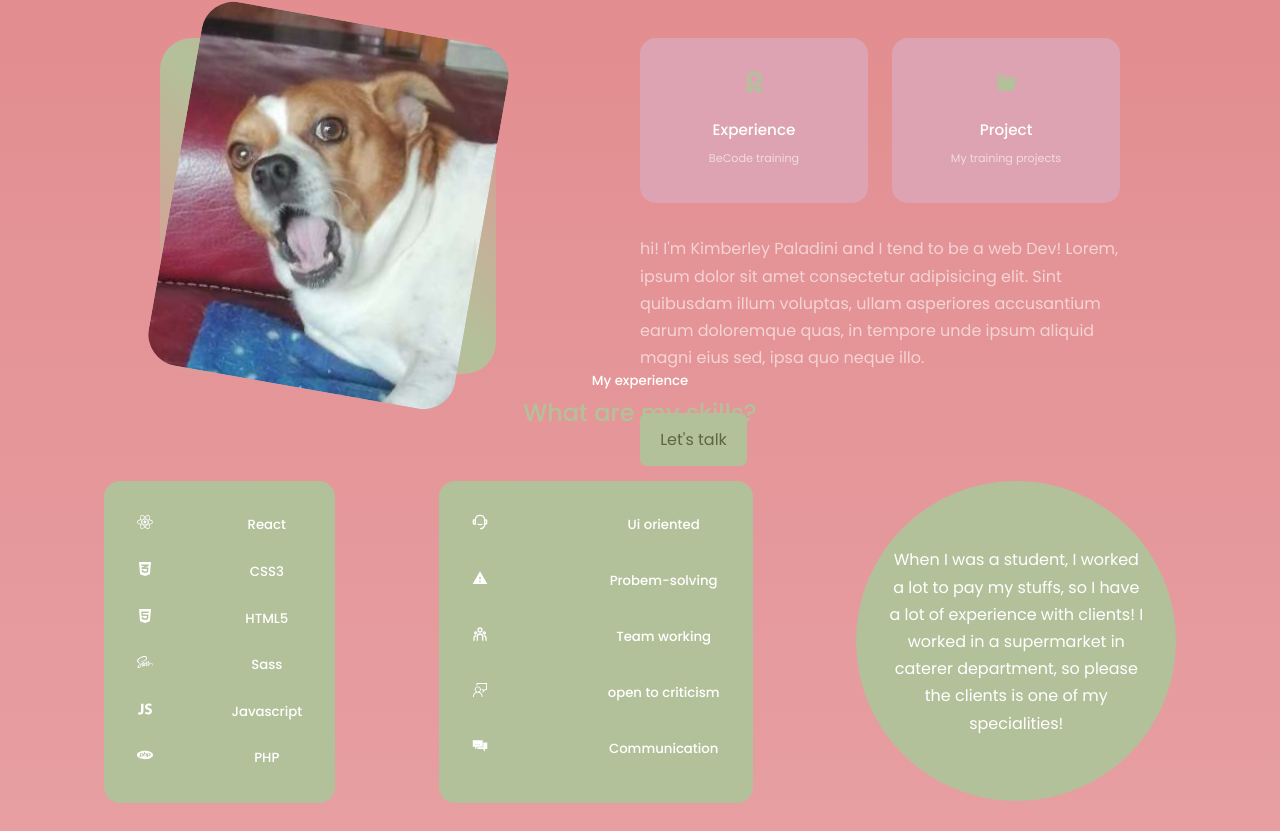
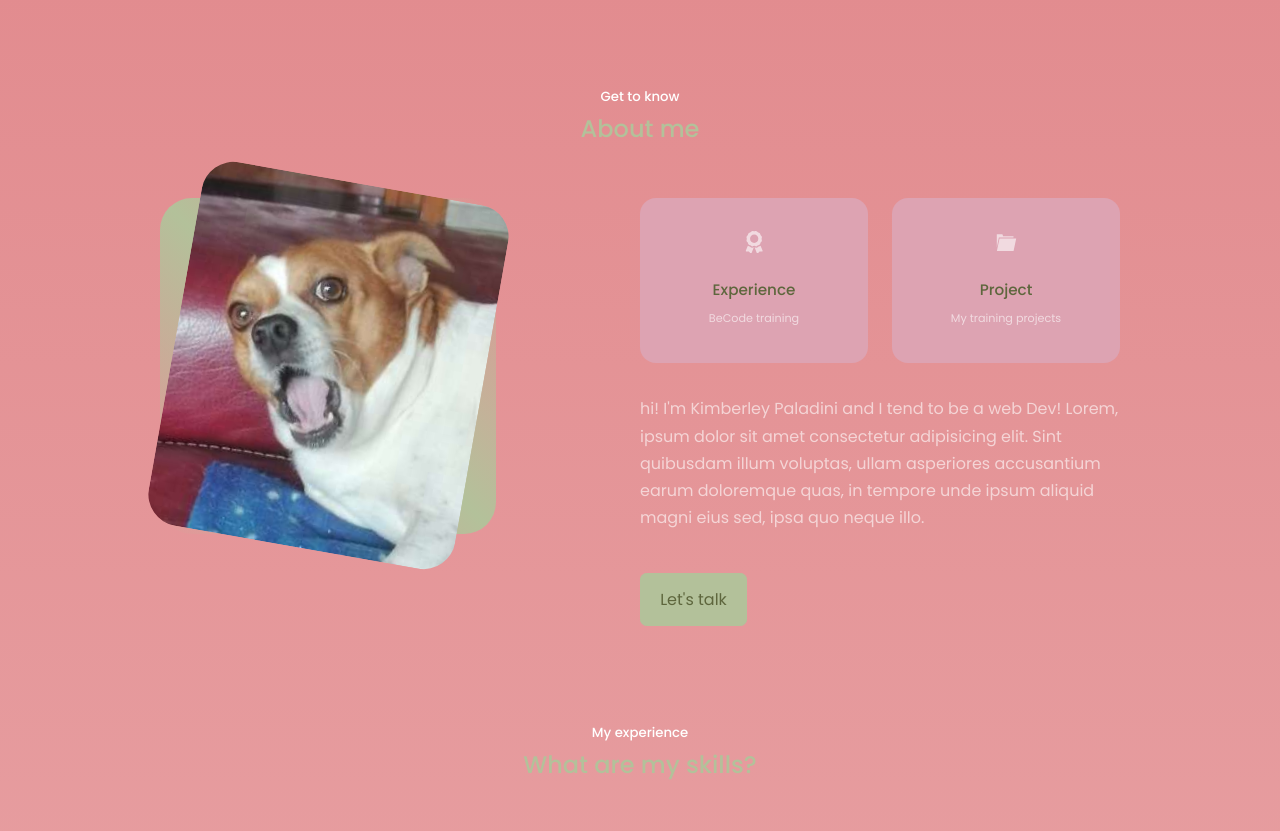
Before and after one commit to Kimberley16/Portfolio, a React (Vite) app in the folder vite-project/: page / in a window 1280 px wide. Shown: the part 840-1671 px from the top of the page. Built offline with nearby package versions, Linux system fonts and the light colour scheme.

Commit message:
add amelioration

```diff
--- a/vite-project/src/components/About/About.css
+++ b/vite-project/src/components/About/About.css
@@ -51,7 +51,7 @@
 }
 
 .about__icon {
-  color: var(--color-primary);
+  color: var(--color-light);
   font-size: 1.4rem;
   margin-bottom: 1rem;
 }
@@ -116,7 +116,3 @@
     margin-bottom: 1em;
   }
 }
-
-#about {
-  margin-top: -4rem;
-}
--- a/vite-project/src/components/About/About.jsx
+++ b/vite-project/src/components/About/About.jsx
@@ -18,17 +18,21 @@ const About = () => {
         </div>
         <div className="about__content">
           <div className="about__cards">
+            <a href="#experience">
               <article className="about__card">
                 <FaAward className="about__icon" />
                 <h5>Experience</h5>
                 <small>BeCode training</small>
               </article>
+            </a>
 
+            <a href="#portfolio">
               <article className="about__card">
                 <GiOpenFolder className="about__icon" />
                 <h5>Project</h5>
                 <small>My training projects</small>
               </article>
+            </a>
           </div>
           <p>
             hi! I'm Kimberley Paladini and I tend to be a web Dev! Lorem, ipsum
--- a/vite-project/src/components/Contact/Contact.css
+++ b/vite-project/src/components/Contact/Contact.css
@@ -74,7 +74,3 @@ textarea {
     margin-right: auto;
   }
 }
-
-#contact {
-  margin-top: 15rem;
-}
--- a/vite-project/src/components/Experience/Experience.css
+++ b/vite-project/src/components/Experience/Experience.css
@@ -102,7 +102,3 @@ p {
     flex-direction: column;
   }
 }
-
-#experience {
-  margin-top: -6rem;
-}
--- a/vite-project/src/components/Footer/Footer.jsx
+++ b/vite-project/src/components/Footer/Footer.jsx
@@ -3,9 +3,11 @@ import "./Footer.css";
 
 const Footer = () => {
   return (
-    <div id="footer">
-      <p>Thank you for your attention!</p>
-    </div>
+    <section id="footer">
+      <div>
+        <p>Thank you for your attention!</p>
+      </div>
+    </section>
   );
 };
 
--- a/vite-project/src/components/portfolio/Portfolio.css
+++ b/vite-project/src/components/portfolio/Portfolio.css
@@ -31,3 +31,4 @@ article {
 }
 
 @media screen and (max-width: 1024px) {
+}
```
Lines whose indentation alone changed are shown as unchanged.
